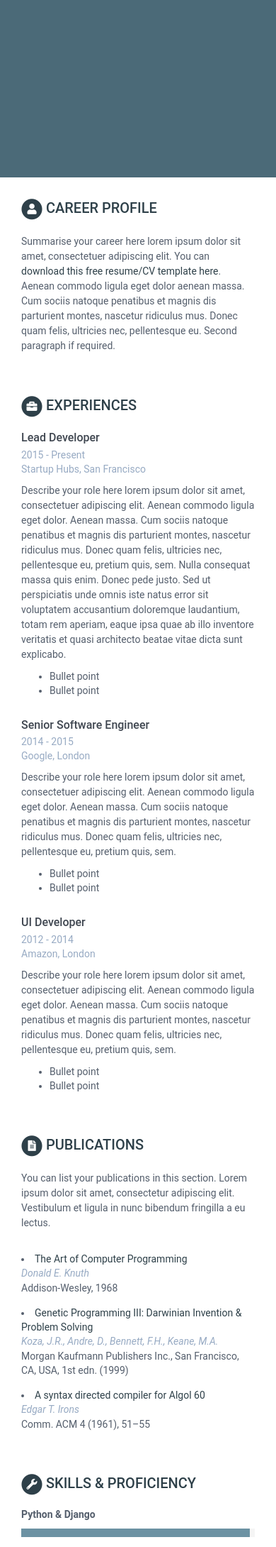
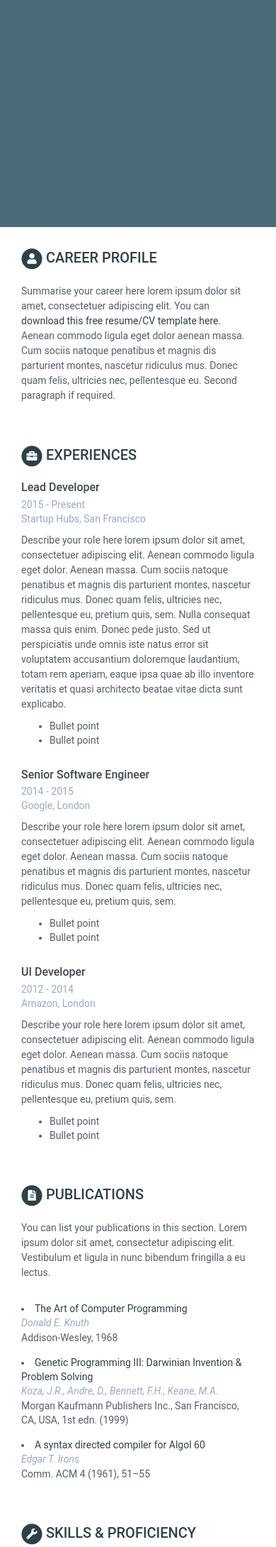
Before and after one commit to sadatian/sadatian.github.io, a Jekyll site: the page built from index.html, in a window 390 px wide. Shown: the part 2208-4388 px from the top of the page at 71% size. Built offline with Jekyll 4.4.1, drawn with Linux system fonts in a browser that asks for light colours.

Commit message:
mobile design fix

```diff
--- a/_sass/_base.scss
+++ b/_sass/_base.scss
@@ -173,7 +173,7 @@ p {
 @media only screen and (max-width: 1000px) {
   .sidebar-wrapper {
     position: sticky;
-    height: calc(100vh + 180px);
+    height: calc(100vh + 250px);
     top: 0px;
     left: 0;
     color: white;
```
